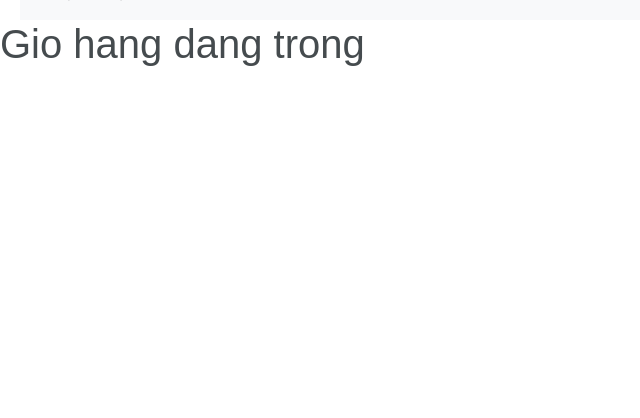
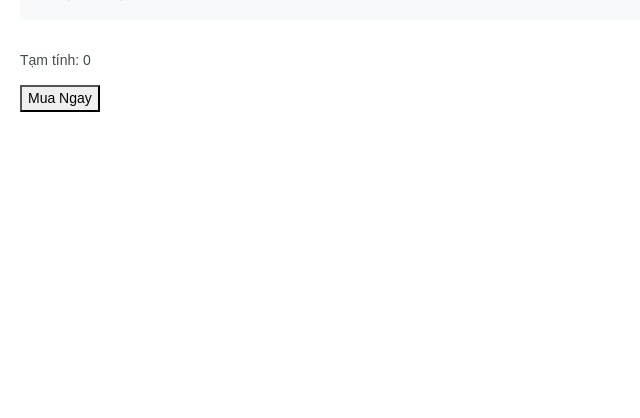
Before and after one commit to IS207-P12-PersonalPlog/WebBanHangPython, a Django app: page /giohang/ in a window 1280 px wide. Shown: the part 133-551 px from the top of the page, without its empty margins (0-640 px from the left). Run offline with Django 4.2, Linux system fonts and the light colour scheme; parts of the project's set-up code (start-up, migrations or seed data) failed here and were passed over.

Commit message:
update giohang.html, not done yet

```diff
--- a/mystore/templates/giohang.html
+++ b/mystore/templates/giohang.html
@@ -1,17 +1,51 @@
 {% extends 'base.html'%}
 
 {% block body %}
-{% if cart|length %}
-
-{%for cart_item in cart %}
-
-<div>
-    <h1>{{ cart_item.tensp }}</h1>
+<!-- bat buoc phai la tongtien=0 -->
+{% with tongtien=0 %}
+<div class="container">
+    <div class="container block-info mt-3">
+        <div id="listItemSuperCart">
+            {%for cart_item in cart%}
+            <div class="block__product-item__outer">
+            <div class="block__product-item">
+                <div class="checkbox-product">
+                <img src="http://127.0.0.1:8000/images/{{ cart_item.hinhanh }}"
+                alt="" class="product-img">
+                </div>
+                <div class="product-info">
+                <div class="d-flex justify-content-between align-items-start">
+                    <a href="" class="product-name">{{ cart_item.tensp }}</a>
+                    <button class="removeItem" value="">Xóa</button>
+                </div>
+                <div class="d-flex justify-content-between align-items-end">
+                    <div class="block-box-price">{{ cart_item.gia }}</div>
+                    <div class="action d-flex testing-class">
+                    <button class="minus d-flex justify-content-center align-items-center" value="">-</button>
+                    <input type="text" readonly value="{{ cart_item.quantity }}">
+                    <button class="plus d-flex justify-content-center align-items-center" value="">+</button>
+                    </div>
+                </div>
+                </div>
+            </div>
+            </div>
+            {%endfor%}
+        </div>
+    </div>
+    <div id="stickyBottomBar">
+        <div class="temp-info d-flex flex-column">
+        <div class="price-temp">
+            <p>
+            Tạm tính: {{tongtien}}
+            <span>
+            </span>
+            </p>
+        </div>
+        </div>
+        <button class="btn-action purchase">
+        Mua Ngay
+        </button>
+    </div>
 </div>
-
-{%endfor%}
-{%else%}
-<h1>Gio hang dang trong</h1>
-{%endif%}
-
+{%endwith%}
 {% endblock %}
--- a/mystore/views.py
+++ b/mystore/views.py
@@ -8,6 +8,34 @@ from django.contrib.auth.decorators import login_required, user_passes_test
 
 from mystore.forms import *
 from mystore.models import *
+
+CART_SESSION_ID = 'cart'
+
+class Cart:
+    def __init__(self, request):
+        self.session = request.session
+        cart = self.session.get(CART_SESSION_ID)
+        if not cart:
+            cart = self.session[CART_SESSION_ID] = {}
+        self.cart = cart
+
+    def __iter__(self):
+        product_ids = self.cart.keys()
+        cart = []
+        for product_id in product_ids:
+            cart.append(self.cart[product_id])
+        return iter(cart)
+
+    def add(self, masp, quantity):
+        product = get_object_or_404(sp,pk=masp)
+        masp = str(masp)
+        if masp not in self.cart:
+            self.cart[masp] = {'quantity': 0, 'tensp': product.tensp, 'gia': product.gia, 'hinhanh': product.hinhanh}
+        self.cart[masp]['quantity'] += int(quantity)
+        self.save()
+
+    def save(self):
+        self.session.modified = True
 
 
 def product_detail(request, tensp):
@@ -36,21 +64,15 @@ def product_card(request):
     return render(request, 'index.html', context)
 
 def giohang(request):
-    cart = request.session.get('cart', {})
+    cart = Cart(request)
     return render(request, 'giohang.html', {'cart': cart})
 
 def add_to_cart(request):
     if request.method != 'POST': return redirect('product_detail')
     masp = request.POST.get('masp')
     quantity = request.POST.get('quantity')
-    product = get_object_or_404(sp,pk=masp)
-    cart = request.session.get('cart', {})
-    cart_item = cart.get(masp)
-    if cart_item: cart_item['quantity'] += int(quantity)
-    else:
-        cart_item = {'masp': masp, 'quantity': int(quantity), 'tensp': product.tensp, 'gia': product.gia}
-    cart[masp] = cart_item
-    request.session['cart'] = cart
+    cart = Cart(request)
+    cart.add(masp=masp, quantity=quantity)
     return redirect('giohang')
 
 
```
